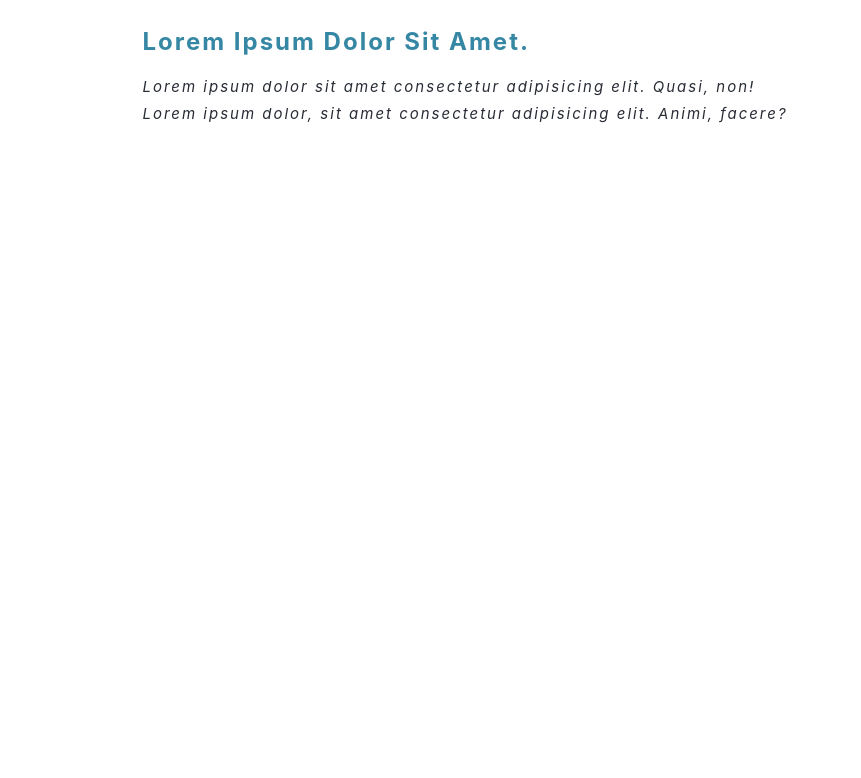
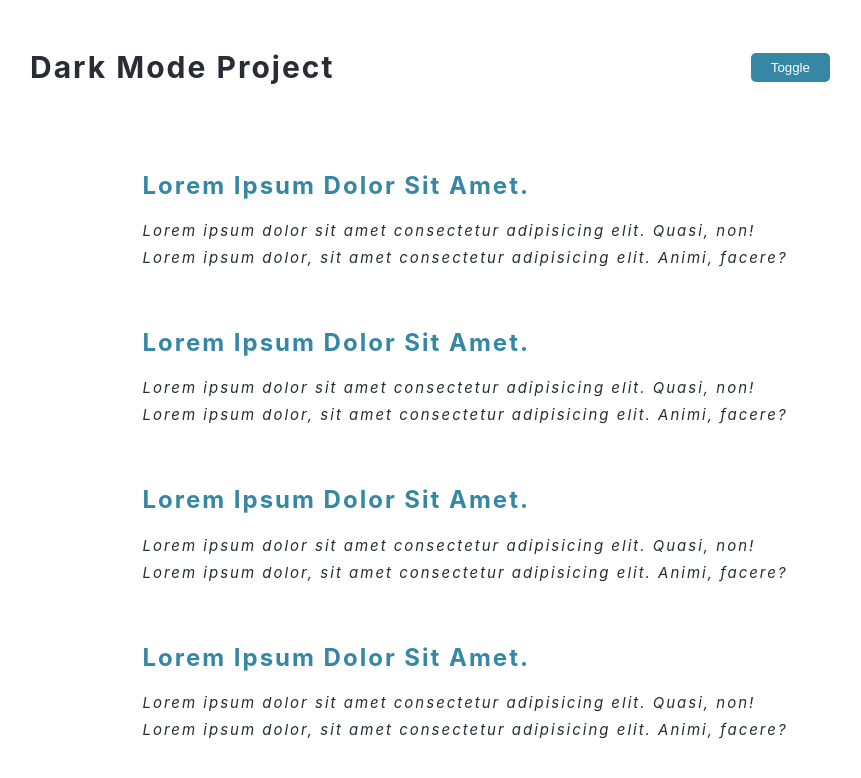
Before and after one commit to DoanhTran03/react-projects, a React (Vite) app: page / in a window 1280 px wide. Shown: the top 778 px of the page, without its empty margins (210-1071 px from the left). Built offline with nearby package versions, Linux system fonts and the light colour scheme.

Commit message:
Build DarkMode component

```diff
--- a/src/App.tsx
+++ b/src/App.tsx
@@ -1,12 +1,13 @@
 import { useState } from 'react'
 import InfoCard from './components/InfoCard'
+import DarkMode from './components/DarkMode'
 
 function App() {
 
 
   return (
     <>
-      <InfoCard></InfoCard>
+      <DarkMode></DarkMode>
     </>
   )
 }
--- /dev/null
+++ b/src/components/DarkMode.tsx
@@ -0,0 +1,19 @@
+import React from 'react'
+import comments from "../data/data"
+import InfoCard from './InfoCard'
+
+const DarkMode = () => {
+  return (
+    <div className='darkMode'>
+        <div className='darkMode__heading'>
+            <h1>Dark Mode Project</h1>
+            <button>Toggle</button>
+        </div>
+        <div className="darkMode__content">
+            {comments.map(comment => <InfoCard></InfoCard>)}
+        </div>
+    </div>
+  )
+}
+
+export default DarkMode
--- a/src/index.css
+++ b/src/index.css
@@ -44,3 +44,26 @@ p {
   justify-content: flex-start;
   align-items: start;
 }
+/*----Dark Mode----*/
+.darkMode__heading {
+  align-items: center;
+  display: flex;
+  flex-direction: row;
+  justify-content: space-between;
+  max-width: 800px;
+  margin: 0 auto;
+  margin-top: 4rem;
+  margin-bottom: 5rem;
+}
+.darkMode__heading h1 {
+  color: var(--accent-color);
+}
+.darkMode__heading button {
+  border: 0;
+  color: var(--primary-color);
+  cursor: pointer;
+  height: fit-content;
+  background-color: var(--secondary-color-2);
+  padding: 7px 20px;
+  border-radius: 5px;
+}
```
